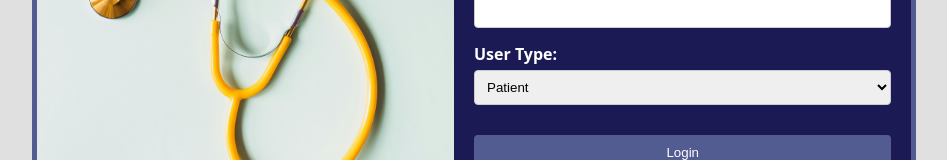
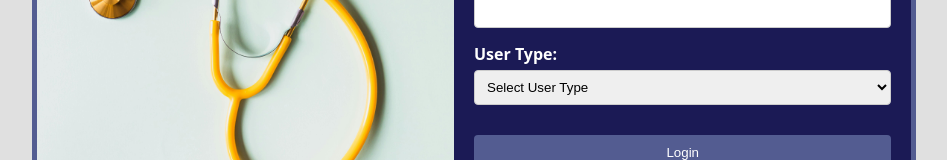
Before and after one commit to danielmp97/COMP231-007-Team-3-W24-, a React (Vite) app in the folder client/: page /login in a window 1280 px wide. Shown: the part 273-433 px from the top of the page, without its empty margins (166-1113 px from the left). Built offline with nearby package versions, Linux system fonts and the light colour scheme.

Commit message:
Added user recognition functionality so that different options appear to different user types

```diff
--- a/client/src/pages/Homepage.jsx
+++ b/client/src/pages/Homepage.jsx
@@ -9,10 +9,14 @@ function Homepage() {
 
   const getToken = () => {
     const token = document.cookie.split('; ').find(row => row.startsWith('token=')).split('=')[1];
+    const decodedToken = jwtDecode(token);
+    console.log(decodedToken);
     return token;
   };
 
   const user = jwtDecode(getToken()).name;
+  const userType = jwtDecode(getToken()).role;
+
 
   useEffect(() => {
     const getLastAppointment = async () => {
@@ -42,6 +46,7 @@ function Homepage() {
               <h1 id='welcome-text'>Hello!</h1>
               <h1 id='user-name'>{user}</h1>
               <h2 id='desctiption-text'>Welcome to MedLink, schedule your health today!</h2>
+              <h1 id='user-name'>{userType}</h1>
             </div>
           </td>
           <td id='right-message'>
--- a/client/src/pages/Login.jsx
+++ b/client/src/pages/Login.jsx
@@ -7,7 +7,7 @@ function Login() {
   const URL = 'http://localhost:8000/';
   const [username, setUsername] = useState('');
   const [password, setPassword] = useState('');
-  const [userType, setUserType] = useState('patient');
+  const [userType, setUserType] = useState('');
   const navigate = useNavigate();
 
   const handleLogin = async () => {
@@ -71,6 +71,7 @@ function Login() {
               value={userType}
               onChange={(e) => setUserType(e.target.value)}
             >
+              <option value="">Select User Type</option>
               <option value="doctor">Doctor</option>
               <option value="patient">Patient</option>
               <option value="IT staff">Staff</option>
--- a/client/src/pages/NavigationBar.jsx
+++ b/client/src/pages/NavigationBar.jsx
@@ -15,7 +15,7 @@ function NavigationBar() {
 
   const handleSignOut = () => {
     //clear cookie
-    document.cookie = 'token=; expires=Thu, 01 Jan 1970 00:00:00 UTC; path=/;';
+    document.cookie = 'token=; expires=' + new Date().toUTCString() + '; path=/;';
     // Redirect the user to the login page after signing out
     navigate('/login');
   };
```
Also changed, not shown: client/src/pages/Login-helper.js (deleted), 1 other file (tests, documents, lock files or other folders).
